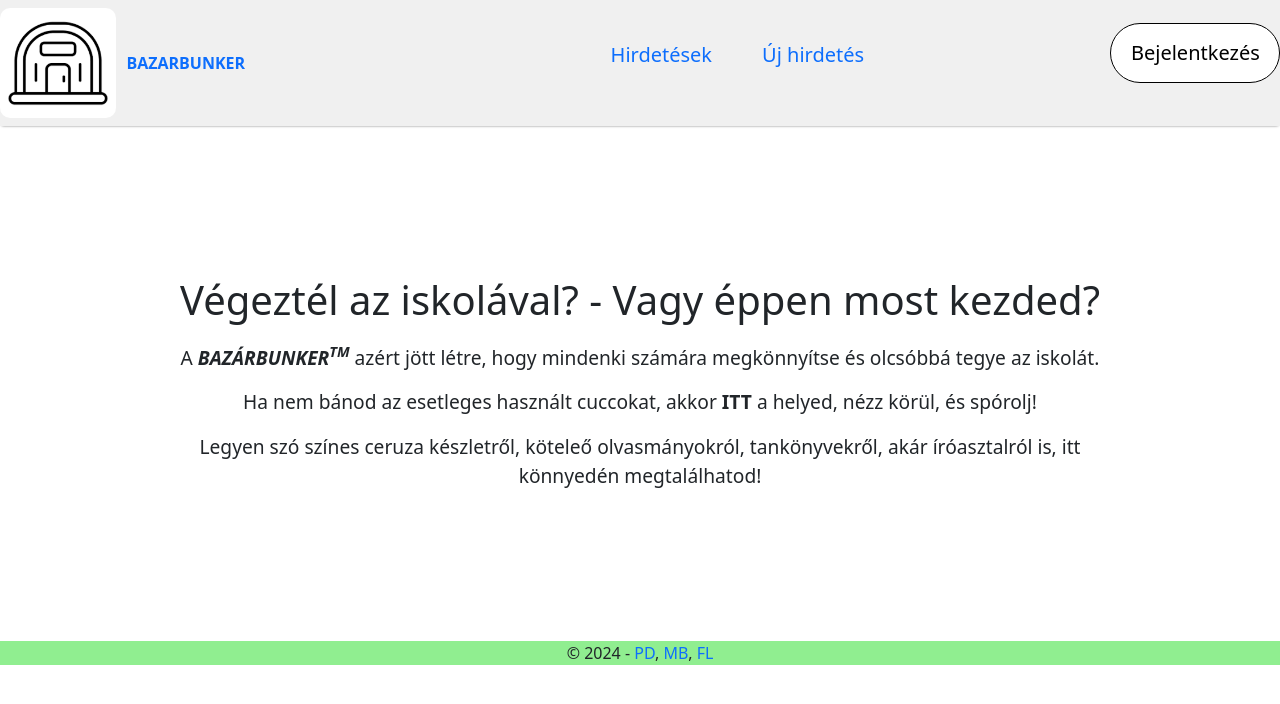
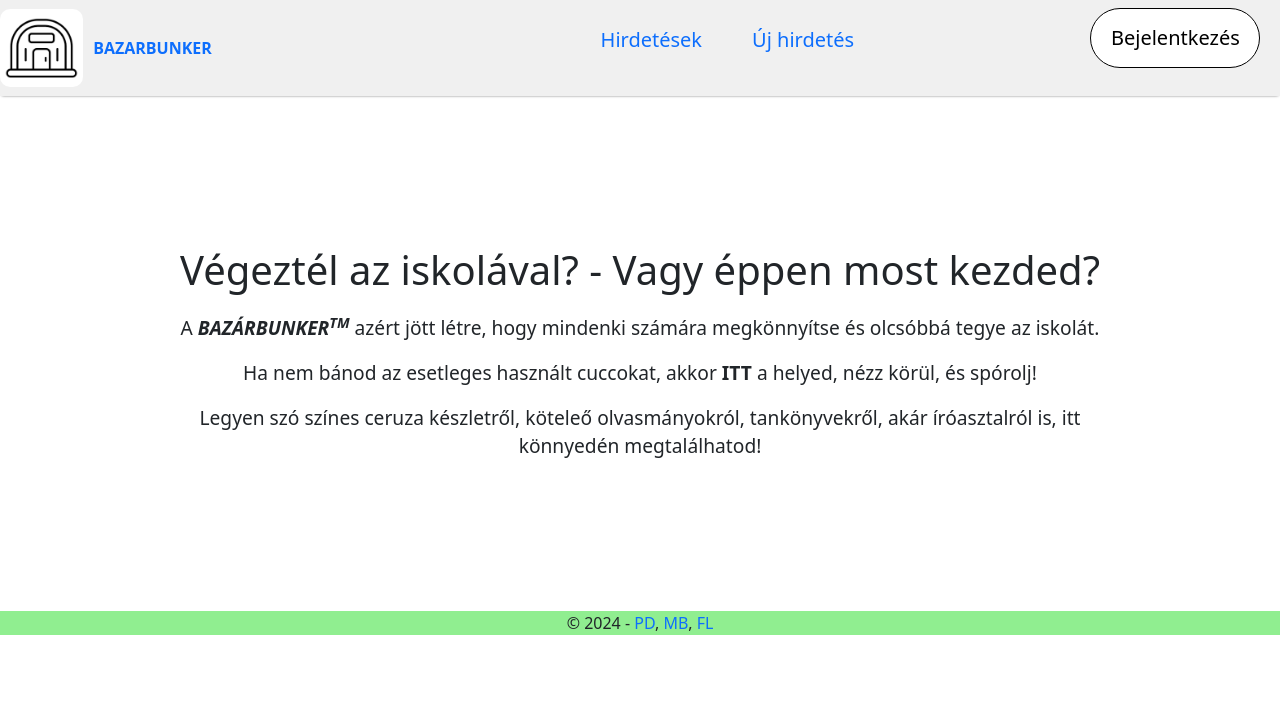
Before and after one commit to farkaslevente/14AA-D-BazarBunker, a React (Create React App) app in the folder frontend_new/: page / in a window 1280 px wide. Shown: the top 704 px of the page. Built offline with nearby package versions, Linux system fonts and the light colour scheme.

Commit message:
random shit

```diff
--- a/frontend_new/src/Components/Navbar/Navbar.css
+++ b/frontend_new/src/Components/Navbar/Navbar.css
@@ -65,6 +65,7 @@
     background: white;
     cursor: pointer;
     margin-bottom: 20px;
+    margin-right: 20px;
 }
 
 .nav-login button:active {
@@ -72,7 +73,7 @@
 }
 
 .nav-img-size {
-    max-width: 35%;
-    max-height: 35%;
+    max-width: 25%;
+    max-height: 25%;
     background-color: black;
 }
--- a/frontend_new/src/Components/Navbar/Navbar.jsx
+++ b/frontend_new/src/Components/Navbar/Navbar.jsx
@@ -9,7 +9,7 @@ export const Navbar = () => {
   return (
     <div className='navbar'>
       <div className="nav-logo">
-        <img src={logo} alt="" className='nav-img-size'/>
+        <img src={logo} alt="" className='nav-img-size' />
         <a href='/' style={{textDecoration: 'none'}}>BAZARBUNKER</a>
       </div>
       <ul className='nav-menu'>
```
Also changed, not shown: frontend_new/src/Components/Assets/smalllogo.png (added).
